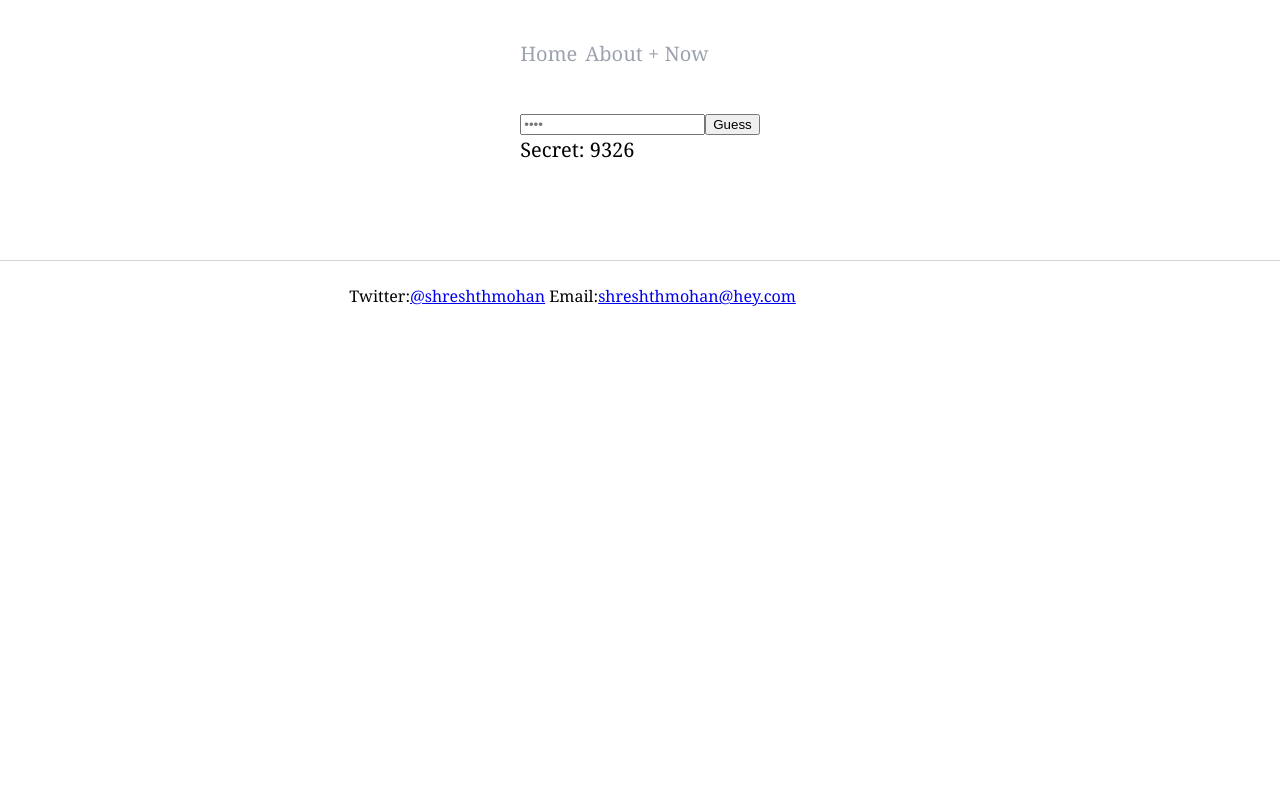
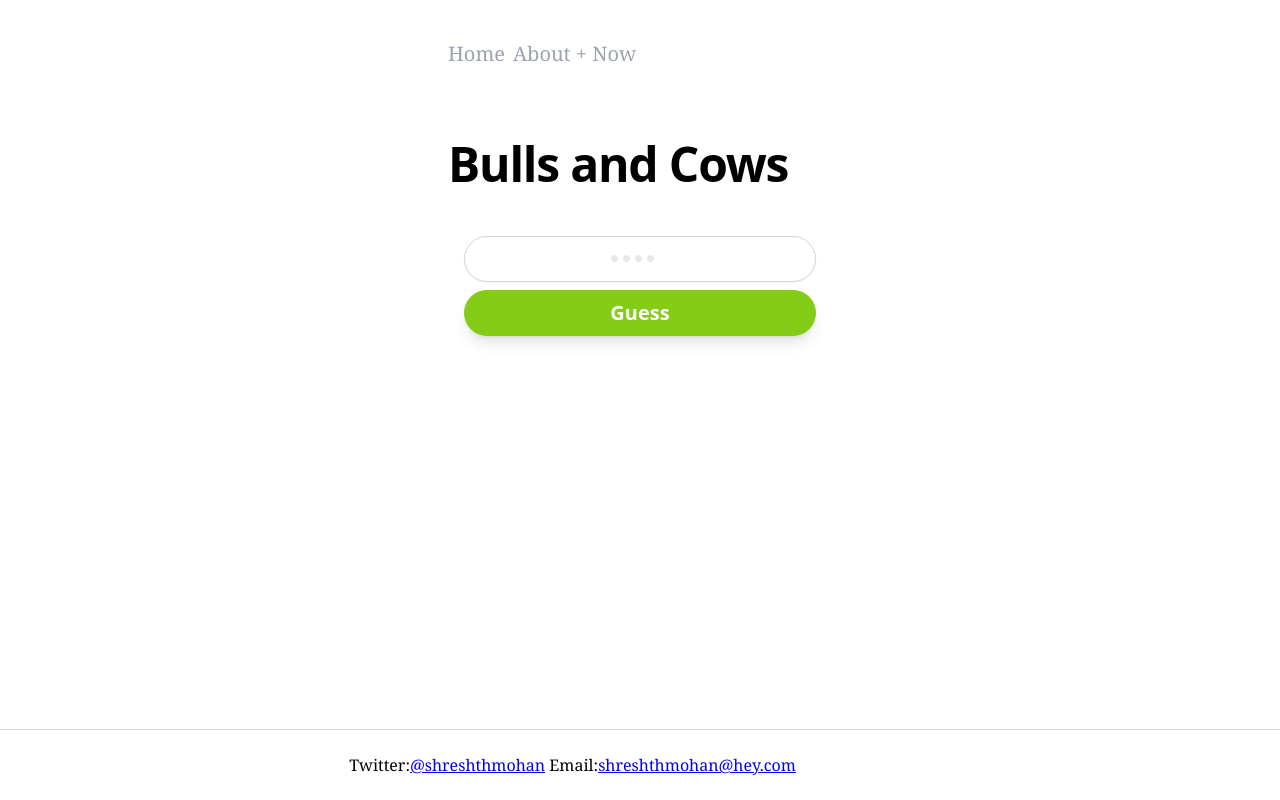
Before and after one commit to shreshthmohan/next-blog, a Next.js app: page /bullsandcows in a window 1280 px wide. Built offline with nearby package versions, Linux system fonts and the light colour scheme.

Commit message:
bulls and cows styling

```diff
--- a/components/BullsAndCows/index.tsx
+++ b/components/BullsAndCows/index.tsx
@@ -1,6 +1,8 @@
 import React, { useState, useEffect } from 'react'
 import { generateRandomNumber } from './genRandom'
 import { checkGuess } from './checkGuess'
+
+const formatHint = ({ bulls, cows }) => `${bulls}B ${cows}C`
 
 export function BullsAndCows({ guessLength = 4 }) {
   const [guessHistory, setGuessHistory] = useState([])
@@ -17,7 +19,6 @@ export function BullsAndCows({ guessLength = 4 }) {
   }, [guessLength])
 
   const submitErrorMessage = `Make a guess that has ${guessLength} digits`
-  const formatHint = ({ bulls, cows }) => `${bulls}B ${cows}C`
   const checkWin = ({ bulls }) => bulls === guessLength
 
   const resetGame = () => {
@@ -59,40 +60,65 @@ export function BullsAndCows({ guessLength = 4 }) {
         ...guessHistory,
         { value: guessValue, hint: checkGuess(secret, guessValue) },
       ])
+      setGuess('')
     } else {
       setSubmitError(true)
     }
   }
 
+  // const won = true
   const won = guessHistory.length
     ? checkWin(guessHistory[guessHistory.length - 1].hint)
     : false
 
   return (
-    <div>
-      <div>
+    // TODO bullsandcows layout: bg-lime-50 at top level
+    <div className="font-mono text-gray-700 w-[24rem] max-w-[100vw] px-4 box-border">
+      <div className="text-center py-4">
         {guessHistory.map((g, i) => (
           <div key={i}>
-            <span>{g.value}</span>-<span>{formatHint(g.hint)}</span>
+            <span>{g.value}</span>
+            {' · '}
+            <span>{formatHint(g.hint)}</span>
           </div>
         ))}
       </div>
-      <form onSubmit={handleGuessSubmit}>
+      <form className="flex flex-col" onSubmit={handleGuessSubmit}>
+        <div className="flex justify-between">
+          {!won && (
             <input
+              className="font-mono w-full text-gray-700 font-bold py-2 border-solid border border-gray-300 rounded-full shadow-sm placeholder-gray-200 focus:outline-none hover:shadow-inner focus:shadow-inner focus:ring-lime-500 focus:border-lime-500 text-xl text-center"
               type="number"
-          placeholder={Array.from({ length: guessLength }, () => '•').join('')}
+              placeholder={Array.from({ length: guessLength }, () => '•').join(
+                '',
+              )}
               name="guess"
               value={guess}
               onChange={handleGuessChange}
             />
-        <button>Guess</button>
-        <div>{submitError && submitErrorMessage}</div>
-        <div>Secret: {secret}</div>
-        {won && <button onClick={resetGame}>Play another around</button>}
-        {won &&
-          `You figured out the secret number in ${guessHistory.length} ${
-            guessHistory.length === 1 ? 'try' : 'tries'
-          }.`}
+          )}
+        </div>
+        {!won && (
+          <button className="font-sans mt-2 w-full flex justify-center py-2 px-4 border border-transparent rounded-full shadow-lg hover:shadow-md text-xl font-bold text-white bg-lime-500 hover:bg-lime-600 focus:outline-none focus:ring-2 focus:ring-offset-2 focus:ring-lime-500">
+            Guess
+          </button>
+        )}
+        <div className=" mt-2 font-bold text-sm text-center text-red-500">
+          {submitError && submitErrorMessage}
+        </div>
+        {won && (
+          <span className="text-sm text-center font-bold">{`You figured out the secret number in ${
+            guessHistory.length
+          } ${guessHistory.length === 1 ? 'try' : 'tries'}!`}</span>
+        )}
+        {won && (
+          <button
+            className="font-sans mt-2 w-full flex justify-center py-2 px-4 border border-transparent rounded-full shadow-lg hover:shadow-md text-xl font-bold text-white bg-lime-500 hover:bg-lime-600 focus:outline-none focus:ring-2 focus:ring-offset-2 focus:ring-lime-500"
+            onClick={resetGame}
+          >
+            Play another around
+          </button>
+        )}
       </form>
     </div>
   )
--- a/components/Container.tsx
+++ b/components/Container.tsx
@@ -1,40 +1,40 @@
-import Head from "next/head";
-import Link from "next/link";
-import { useRouter } from "next/router";
-import Footer from "./Footer";
+import Head from 'next/head'
+import Link from 'next/link'
+import { useRouter } from 'next/router'
+import Footer from './Footer'
 
-const siteRoot = "https://shreshth.dev";
-const siteName = "Shreshth Mohan";
-const twitterHandle = "@shreshthmohan";
+const siteRoot = 'https://shreshth.dev'
+const siteName = 'Shreshth Mohan'
+const twitterHandle = '@shreshthmohan'
 
 function NavLink({ href, text }) {
-  const router = useRouter();
-  const isActive = router.asPath === href;
+  const router = useRouter()
+  const isActive = router.asPath === href
 
   return (
     <Link href={href}>
       <a
-        className={`${isActive ? "text-gray-600 " : "text-gray-400 "}
+        className={`${isActive ? 'text-gray-600 ' : 'text-gray-400 '}
            font-normal text-xl hover:text-gray-500 no-underline hover:underline decoration-gray-500 underline-offset-2 mr-2`}
       >
         {text}
       </a>
     </Link>
-  );
+  )
 }
 
 export default function Container(props) {
-  const { children, ...customMeta } = props;
-  const router = useRouter();
+  const { children, ...customMeta } = props
+  const router = useRouter()
   const meta = {
-    title: "Shreshth Mohan",
-    description: "Web developer",
-    type: "website",
+    title: 'Shreshth Mohan',
+    description: 'Web developer',
+    type: 'website',
     ...customMeta,
-  };
+  }
 
   return (
-    <div className="font-serif">
+    <div className="font-serif h-full ">
       <Head>
         <title>{meta.title}</title>
         <meta name="robots" content="follow, index" />
@@ -55,7 +55,7 @@ export default function Container(props) {
           <meta property="article:published_time" content={meta.date} />
         )}
       </Head>
-      <div className="flex flex-col min-h-full">
+      <div className="flex flex-col min-h-full justify-between">
         <div className="mx-auto max-w-prose pt-10">
           <header className="relative">
             <a className="skip-to-content" href="#main-content">
@@ -87,7 +87,7 @@ export default function Container(props) {
               href="https://twitter.com/shreshthmohan"
             >
               @shreshthmohan
-            </a>{" "}
+            </a>{' '}
             Email:
             <a
               rel="noreferrer"
@@ -100,5 +100,5 @@ export default function Container(props) {
         </Footer>
       </div>
     </div>
-  );
+  )
 }
--- a/pages/bullsandcows.tsx
+++ b/pages/bullsandcows.tsx
@@ -4,7 +4,13 @@ import { BullsAndCows } from 'components/BullsAndCows'
 
 const BNC: NextPage = () => {
   return (
-    <Container>
+    <Container
+      title="Bulls and Cows Game"
+      description="A guessing game with hints at each step."
+    >
+      <h1 className="font-sans mb-4 text-3xl font-bold tracking-tight text-black md:text-5xl ">
+        Bulls and Cows
+      </h1>
       <BullsAndCows />
     </Container>
   )
--- a/styles/globals.css
+++ b/styles/globals.css
@@ -6,7 +6,13 @@
   html,
   body {
     margin: 0px;
+    @apply h-full;
   }
+
+  #__next {
+    @apply h-full;
+  }
+
   main {
     @apply text-xl;
   }
@@ -36,7 +42,7 @@
 
 .article-body .intra-page-link:after {
   @apply text-gray-200 dark:text-gray-700;
-  content: "#";
+  content: '#';
 }
 
 .intra-page-link:hover:after {
```
Also changed, not shown: components/BNCContainer.tsx (added). Lines whose indentation alone changed are shown as unchanged.
